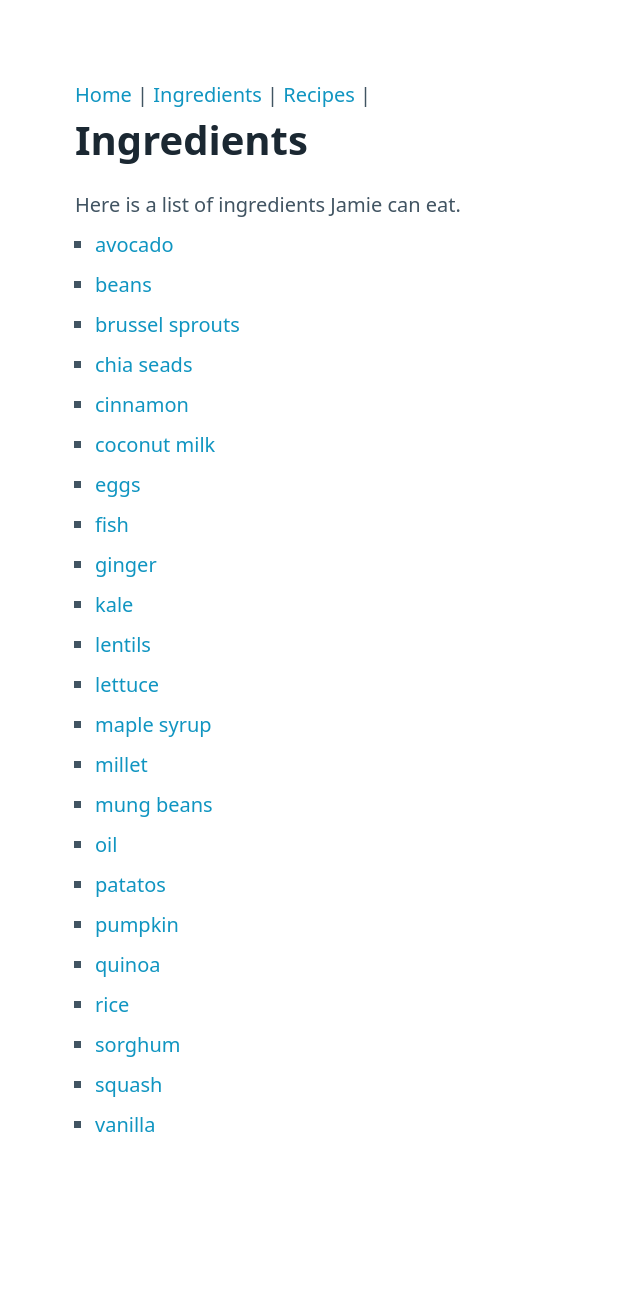
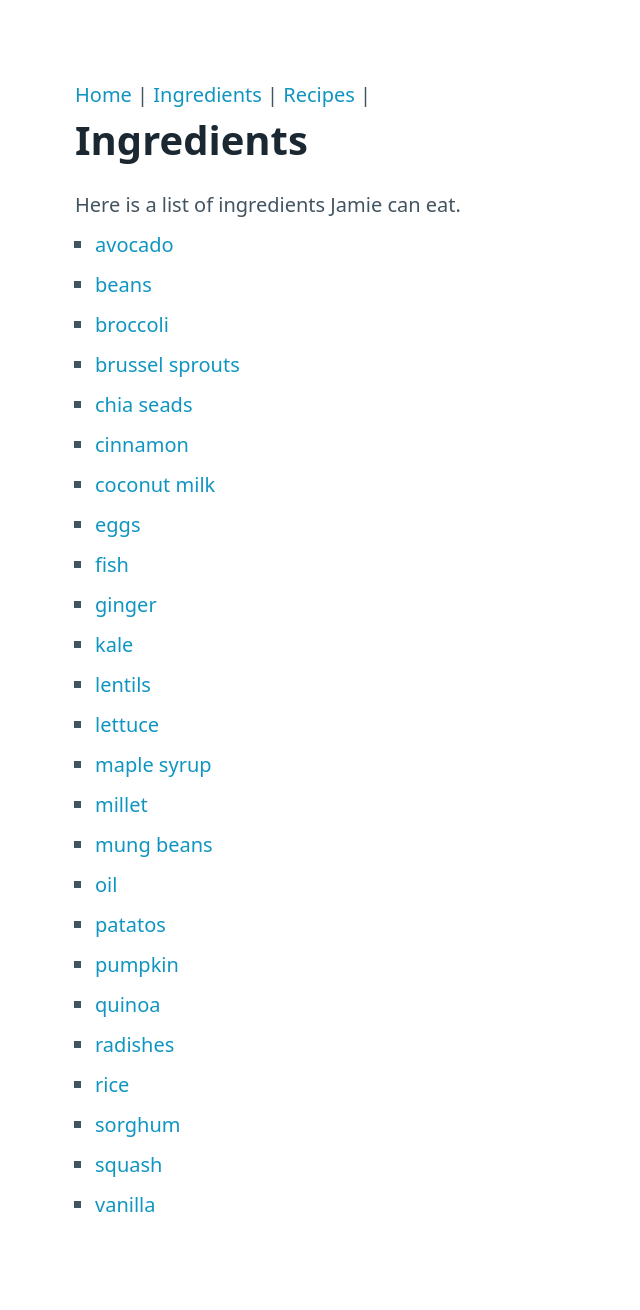
Before and after one commit to johnfreier/whatcanjamieeat, a Jekyll site: the page built from ingredients.md, in a window 1280 px wide. Shown: the whole page, without its empty margins (0-640 px from the left). Built offline with Jekyll 4.4.1, drawn with Linux system fonts in a browser that asks for light colours; before the commit the page ends 1230 px from its top, so only the background shows below that.

Commit message:
Add radishes

```diff
--- a/_data/foods.yml
+++ b/_data/foods.yml
@@ -21,3 +21,5 @@
 - food-name: mung_beans
 - food-name: millet
 - food-name: patatos
+- food-name: broccoli
+- food-name: radishes
```
Also changed, not shown: _includes/navigation.html (line endings or trailing spaces).
